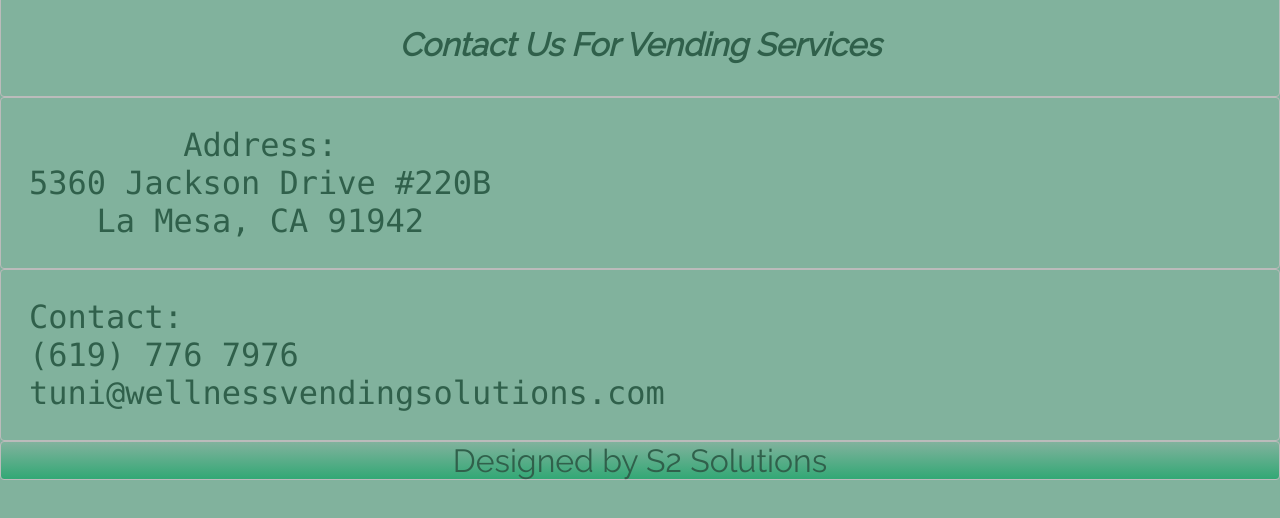
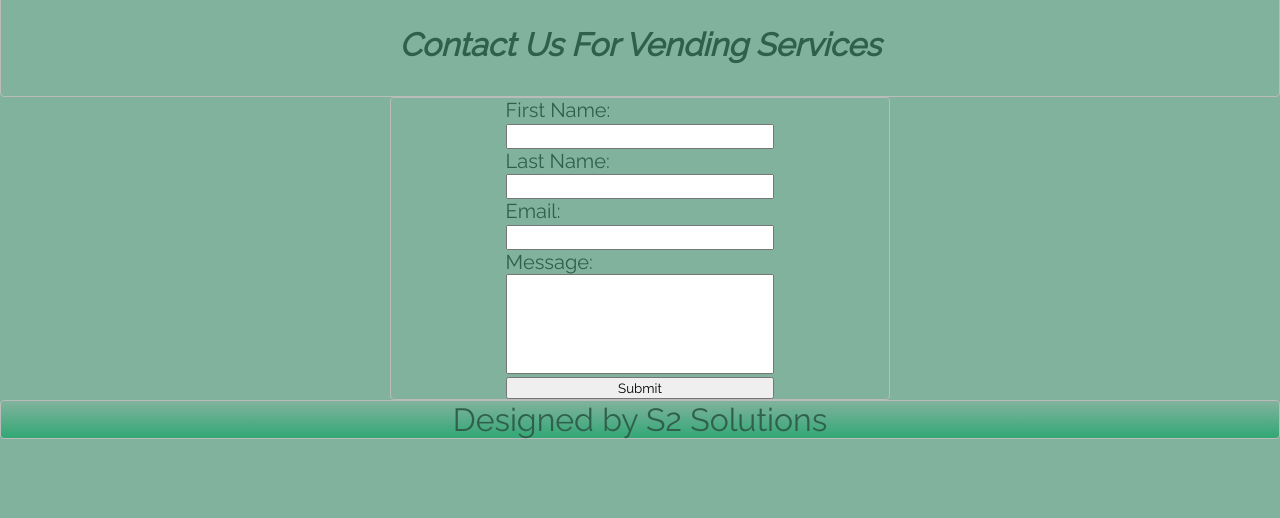
Before and after one commit to tuni-kern/tuni-kern.github.io, a plain HTML site: page contact.html in a window 1280 px wide. Shown: the part 90-608 px from the top of the page. Drawn offline with Linux system fonts and the light colour scheme.

Commit message:
Contact Form Display Update

```diff
--- a/contact.html
+++ b/contact.html
@@ -26,7 +26,7 @@
 		</p>
 	</div>
 
-	<div class = "zone addressstyle">
+	<!-- <div class = "zone addressstyle">
 			Address:<br>
 	5360 Jackson Drive #220B<br>
 	La Mesa, CA 91942<br>
@@ -36,9 +36,9 @@
 		Contact:<br>
 	(619) 776 7976<br>
 	tuni@wellnessvendingsolutions.com<br>
-	</div>
+	</div> -->
 
-	<!-- <div class="zone container">
+	<div class="zone container">
 		<form method="GET">
 			<label> First Name: </label>
 			<input type="text" class = "field1" name="firstname"><br>
@@ -50,7 +50,7 @@
 			<input type="text" class = "field2" name="message"><br>
 			<input type="submit" value="Submit"><br>
 		</form>
-	</div> -->
+	</div>
 
 	<footer class="zone green2">Designed by S2 Solutions</footer>
 </body>
--- a/contactform.css
+++ b/contactform.css
@@ -290,7 +290,7 @@ form {
 }
 
 .container {
-	display:  block;
+	display:  flex;
 	margin-left:  auto;
 	margin-right: auto;
 	width: 500px;
```
